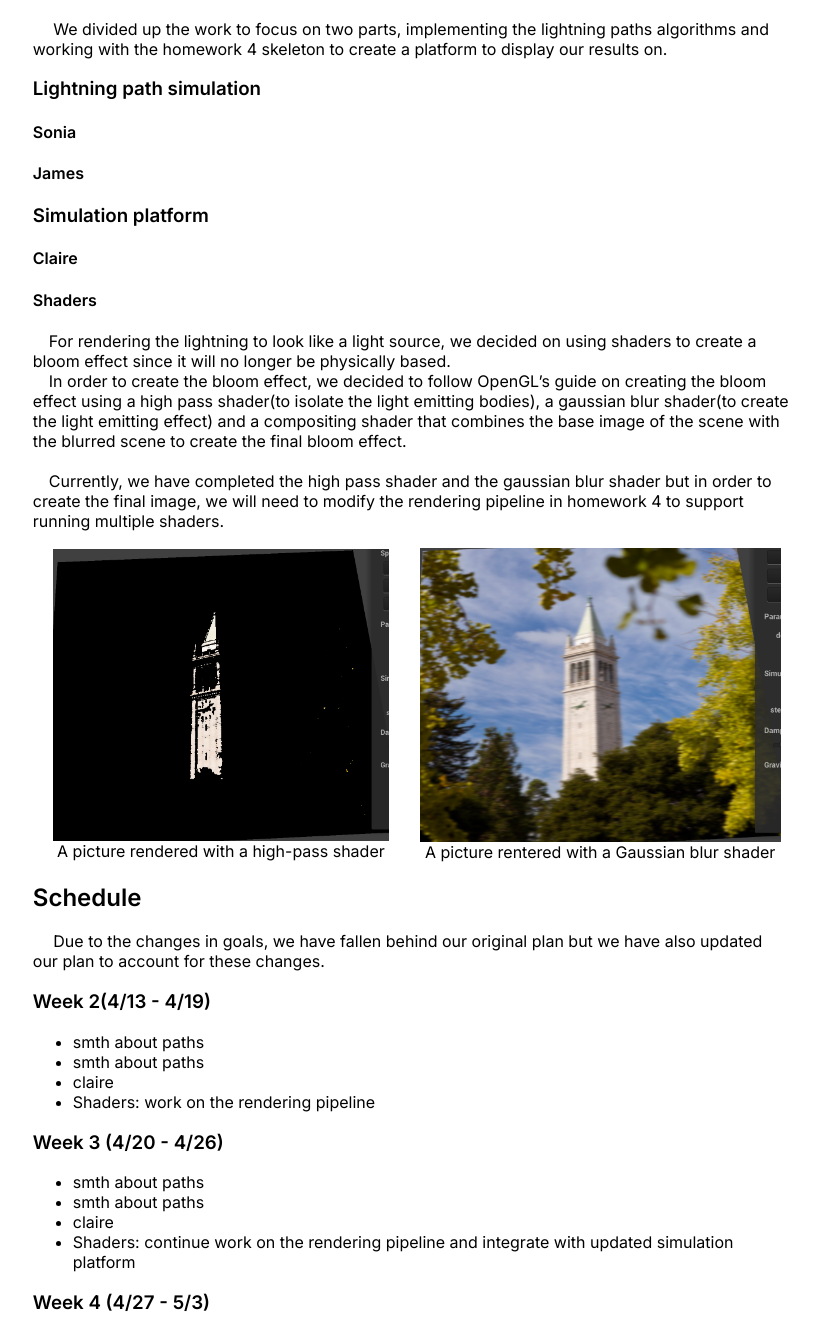
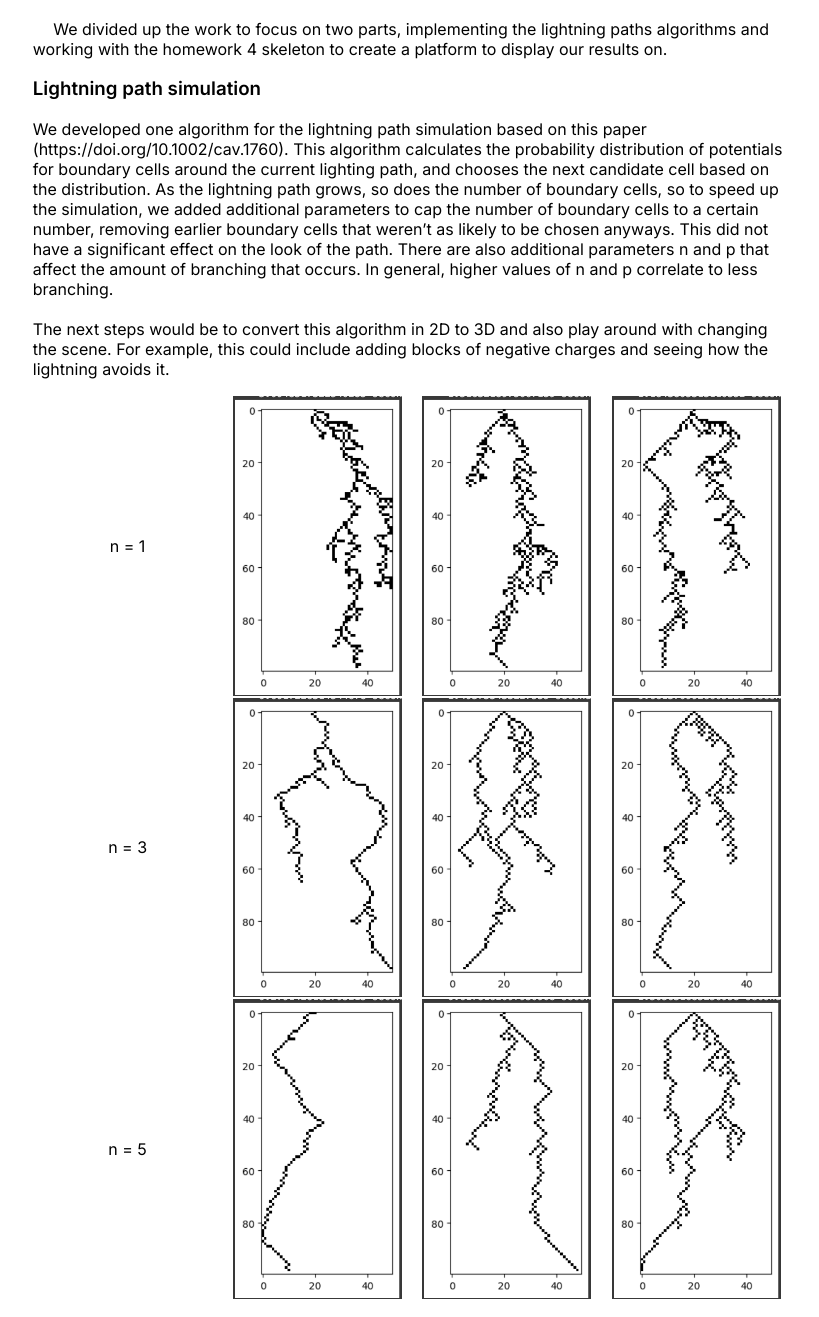
Before and after one commit to arumilla/finalprojectwebpage, a plain HTML site: page docs/milestone/index.html in a window 1280 px wide. Shown: the part 400-1717 px from the top of the page, without its empty margins (228-1047 px from the left). Drawn offline with nearby package versions, Linux system fonts and the light colour scheme; some packages are replaced by stand-ins of ours.

Commit message:
added physics inspired lighting updates

```diff
--- a/docs/milestone/index.html
+++ b/docs/milestone/index.html
@@ -54,7 +54,50 @@
 			3D lightning effects are typically non-physically grounded, and focus on only creating a visually believable replica of lightning for special effects. Our main focus will be implementing the algorithm for the path the lightning takes using energy minimization principles from physics. To make the simulation of particles computationally efficient, we will use Monte-Carlo sampling at each step.
             <br> -->
 
-            <h4>Sonia</h4>
+            We developed one algorithm for the lightning path simulation based on this paper (https://doi.org/10.1002/cav.1760). This algorithm calculates the probability distribution of potentials for boundary cells around the current lighting path, and chooses the next candidate cell based on the distribution. As the lightning path grows, so does the number of boundary cells, so to speed up the simulation, we added additional parameters to cap the number of boundary cells to a certain number, removing earlier boundary cells that weren’t as likely to be chosen anyways. This did not have a significant effect on the look of the path. There are also additional parameters n and p that affect the amount of branching that occurs. In general, higher values of n and p correlate to less branching.
+			<br /> <br />
+			The next steps would be to convert this algorithm in 2D to 3D and also play around with changing the scene. For example, this could include adding blocks of negative charges and seeing how the lightning avoids it.
+			<br>
+                <div style="display: flex; flex-direction: column; align-items: center;">
+                    <table style="width: 100%; text-align: center; border-collapse: collapse;">
+                      <tr>
+						<td width="25%">n = 1</td>
+                        <td style="text-align: center;">
+                          <img src="./images/1_1.png" width="90%"/>
+                        </td>
+                        <td style="text-align: center;">
+                          <img src="./images/1_3.png" width="90%"/>
+                        </td>
+						<td style="text-align: center;">
+							<img src="./images/1_5.png" width="90%"/>
+						</td>
+                      </tr>
+					  <tr>
+						<td width="25%">n = 3</td>
+                        <td style="text-align: center;">
+                          <img src="./images/3_1.png" width="90%"/>
+                        </td>
+                        <td style="text-align: center;">
+                          <img src="./images/3_3.png" width="90%"/>
+                        </td>
+						<td style="text-align: center;">
+							<img src="./images/3_5.png" width="90%"/>
+						</td>
+                      </tr>
+					  <tr>
+						<td width="25%">n = 5</td>
+                        <td style="text-align: center;">
+                          <img src="./images/5_1.png" width="90%"/>
+                        </td>
+                        <td style="text-align: center;">
+                          <img src="./images/5_3.png" width="90%"/>
+                        </td>
+						<td style="text-align: center;">
+							<img src="./images/5_5.png" width="90%"/>
+						</td>
+                      </tr>
+                    </table>
+                </div>
 
             <h4>James</h4>
 			<!-- There are two main challenges:
```
Also changed, not shown: docs/milestone/images/1_1.png (added), docs/milestone/images/1_3.png (added), docs/milestone/images/1_5.png (added), docs/milestone/images/3_1.png (added), docs/milestone/images/3_3.png (added), docs/milestone/images/3_5.png (added), docs/milestone/images/5_1.png (added), docs/milestone/images/5_3.png (added), docs/milestone/images/5_5.png (added).
